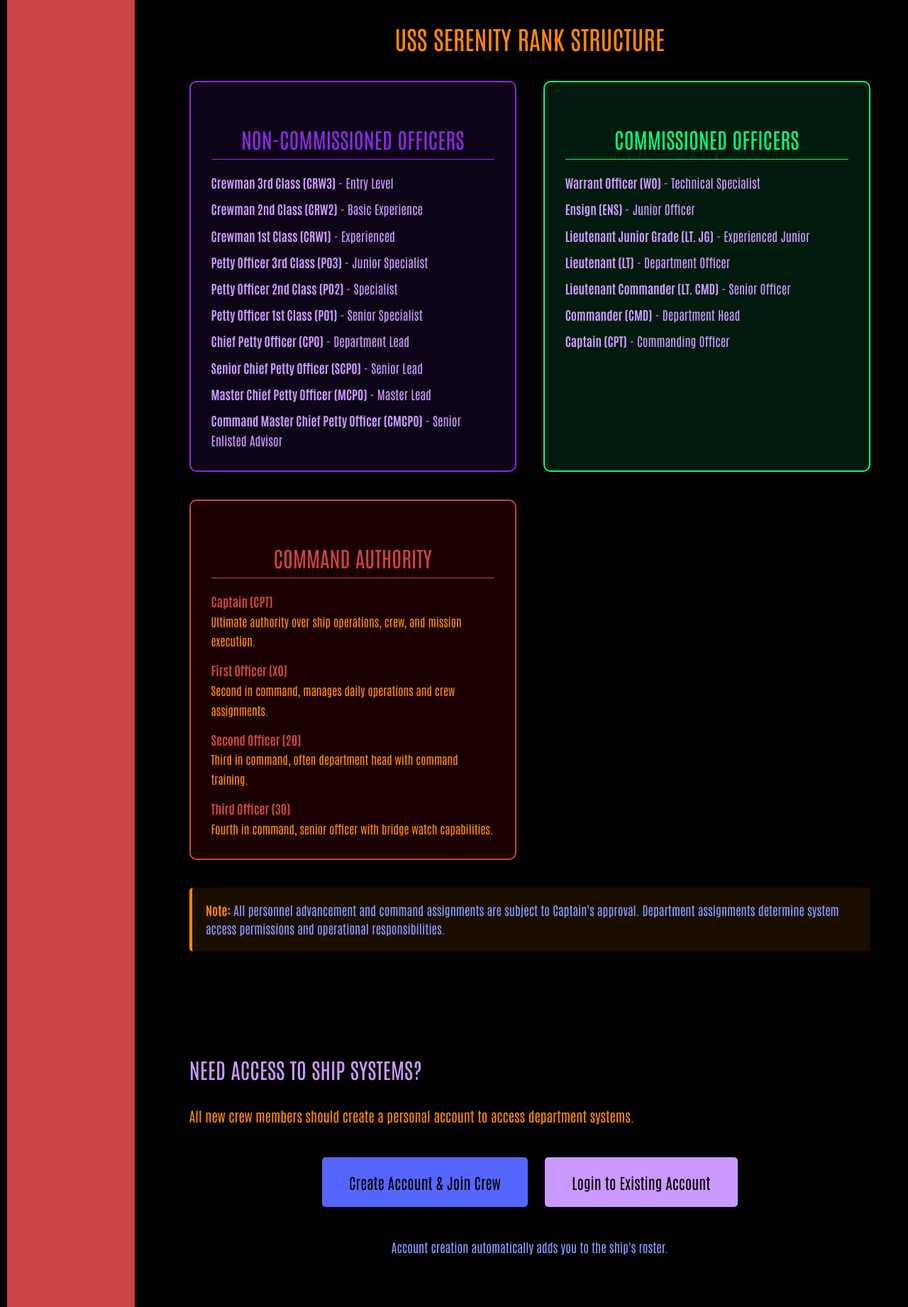
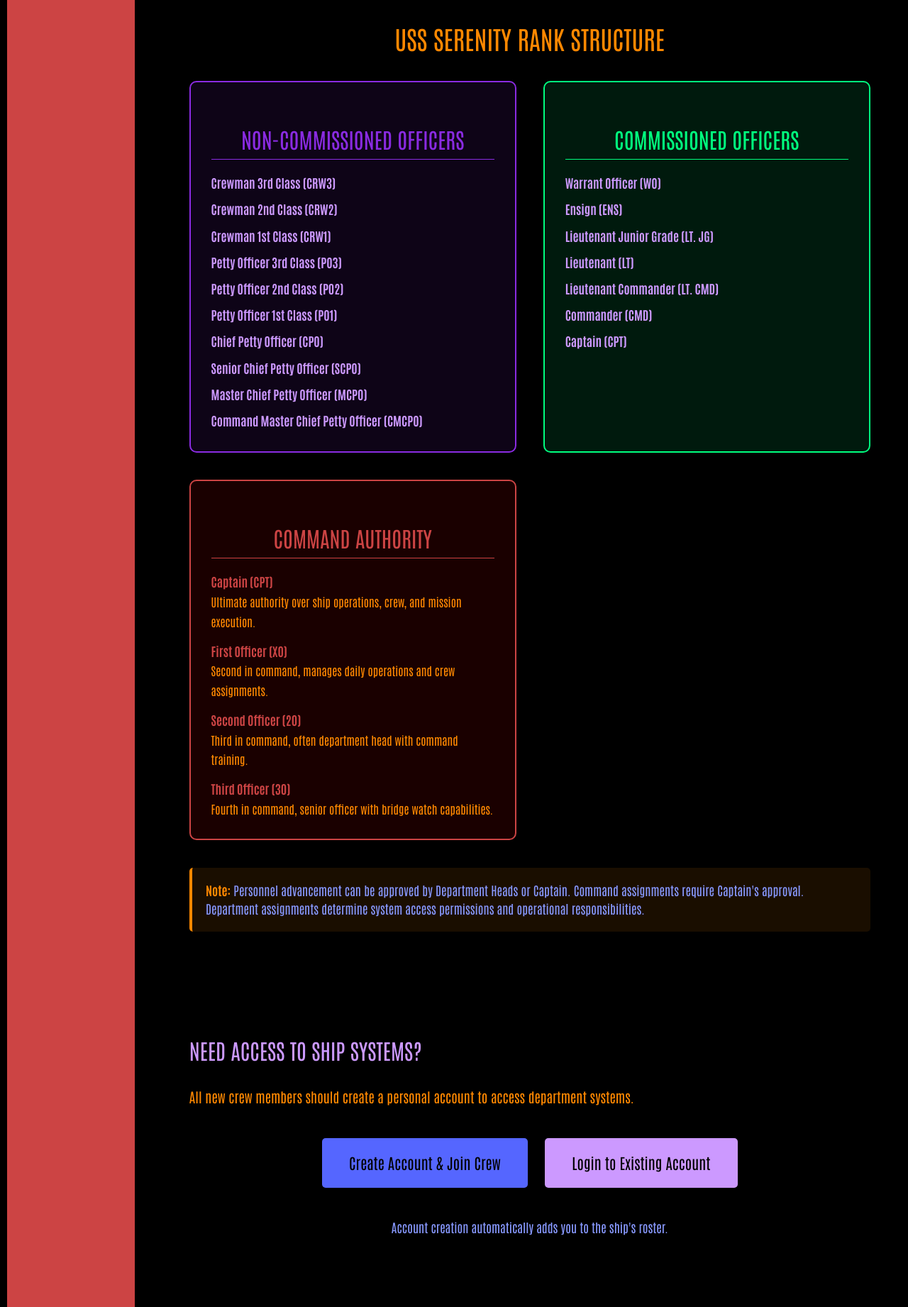
Before and after one commit to aidanpoe/uss-serenity1, a PHP site: page /pages/roster.php in a window 1280 px wide. Shown: the part 2159-4001 px from the top of the page at 71% size. Run offline with PHP 8.4, Linux system fonts and the light colour scheme; data that the repository does not hold is empty.

Commit message:
Update roster.php

```diff
--- a/pages/roster.php
+++ b/pages/roster.php
@@ -857,16 +857,16 @@ $ranks = [
 							<div style="background: rgba(138, 43, 226, 0.1); border: 2px solid #8A2BE2; border-radius: 10px; padding: 1.5rem;">
 								<h4 style="color: #8A2BE2; text-align: center; margin-bottom: 1rem; border-bottom: 1px solid #8A2BE2; padding-bottom: 0.5rem;">NON-COMMISSIONED OFFICERS</h4>
 								<div style="font-size: 0.9rem; line-height: 1.6;">
-									<div style="margin-bottom: 0.5rem;"><strong>Crewman 3rd Class (CRW3)</strong> - Entry Level</div>
-									<div style="margin-bottom: 0.5rem;"><strong>Crewman 2nd Class (CRW2)</strong> - Basic Experience</div>
-									<div style="margin-bottom: 0.5rem;"><strong>Crewman 1st Class (CRW1)</strong> - Experienced</div>
-									<div style="margin-bottom: 0.5rem;"><strong>Petty Officer 3rd Class (PO3)</strong> - Junior Specialist</div>
-									<div style="margin-bottom: 0.5rem;"><strong>Petty Officer 2nd Class (PO2)</strong> - Specialist</div>
-									<div style="margin-bottom: 0.5rem;"><strong>Petty Officer 1st Class (PO1)</strong> - Senior Specialist</div>
-									<div style="margin-bottom: 0.5rem;"><strong>Chief Petty Officer (CPO)</strong> - Department Lead</div>
-									<div style="margin-bottom: 0.5rem;"><strong>Senior Chief Petty Officer (SCPO)</strong> - Senior Lead</div>
-									<div style="margin-bottom: 0.5rem;"><strong>Master Chief Petty Officer (MCPO)</strong> - Master Lead</div>
-									<div><strong>Command Master Chief Petty Officer (CMCPO)</strong> - Senior Enlisted Advisor</div>
+									<div style="margin-bottom: 0.5rem;"><strong>Crewman 3rd Class (CRW3)</strong></div>
+									<div style="margin-bottom: 0.5rem;"><strong>Crewman 2nd Class (CRW2)</strong></div>
+									<div style="margin-bottom: 0.5rem;"><strong>Crewman 1st Class (CRW1)</strong></div>
+									<div style="margin-bottom: 0.5rem;"><strong>Petty Officer 3rd Class (PO3)</strong></div>
+									<div style="margin-bottom: 0.5rem;"><strong>Petty Officer 2nd Class (PO2)</strong></div>
+									<div style="margin-bottom: 0.5rem;"><strong>Petty Officer 1st Class (PO1)</strong></div>
+									<div style="margin-bottom: 0.5rem;"><strong>Chief Petty Officer (CPO)</strong></div>
+									<div style="margin-bottom: 0.5rem;"><strong>Senior Chief Petty Officer (SCPO)</strong></div>
+									<div style="margin-bottom: 0.5rem;"><strong>Master Chief Petty Officer (MCPO)</strong></div>
+									<div><strong>Command Master Chief Petty Officer (CMCPO)</strong></div>
 								</div>
 							</div>
 
@@ -874,13 +874,13 @@ $ranks = [
 							<div style="background: rgba(0, 255, 127, 0.1); border: 2px solid #00FF7F; border-radius: 10px; padding: 1.5rem;">
 								<h4 style="color: #00FF7F; text-align: center; margin-bottom: 1rem; border-bottom: 1px solid #00FF7F; padding-bottom: 0.5rem;">COMMISSIONED OFFICERS</h4>
 								<div style="font-size: 0.9rem; line-height: 1.6;">
-									<div style="margin-bottom: 0.5rem;"><strong>Warrant Officer (WO)</strong> - Technical Specialist</div>
-									<div style="margin-bottom: 0.5rem;"><strong>Ensign (ENS)</strong> - Junior Officer</div>
-									<div style="margin-bottom: 0.5rem;"><strong>Lieutenant Junior Grade (LT. JG)</strong> - Experienced Junior</div>
-									<div style="margin-bottom: 0.5rem;"><strong>Lieutenant (LT)</strong> - Department Officer</div>
-									<div style="margin-bottom: 0.5rem;"><strong>Lieutenant Commander (LT. CMD)</strong> - Senior Officer</div>
-									<div style="margin-bottom: 0.5rem;"><strong>Commander (CMD)</strong> - Department Head</div>
-									<div><strong>Captain (CPT)</strong> - Commanding Officer</div>
+									<div style="margin-bottom: 0.5rem;"><strong>Warrant Officer (WO)</strong></div>
+									<div style="margin-bottom: 0.5rem;"><strong>Ensign (ENS)</strong></div>
+									<div style="margin-bottom: 0.5rem;"><strong>Lieutenant Junior Grade (LT. JG)</strong></div>
+									<div style="margin-bottom: 0.5rem;"><strong>Lieutenant (LT)</strong></div>
+									<div style="margin-bottom: 0.5rem;"><strong>Lieutenant Commander (LT. CMD)</strong></div>
+									<div style="margin-bottom: 0.5rem;"><strong>Commander (CMD)</strong></div>
+									<div><strong>Captain (CPT)</strong></div>
 								</div>
 							</div>
 
@@ -905,7 +905,7 @@ $ranks = [
 
 						<div style="margin-top: 2rem; padding: 1rem; background: rgba(255, 136, 0, 0.1); border-left: 4px solid var(--orange); border-radius: 5px;">
 							<p style="font-size: 0.9rem; color: var(--bluey); margin: 0;">
-								<strong style="color: var(--orange);">Note:</strong> All personnel advancement and command assignments are subject to Captain's approval.
+								<strong style="color: var(--orange);">Note:</strong> Personnel advancement can be approved by Department Heads or Captain. Command assignments require Captain's approval.
 								Department assignments determine system access permissions and operational responsibilities.
 							</p>
 						</div>
```
